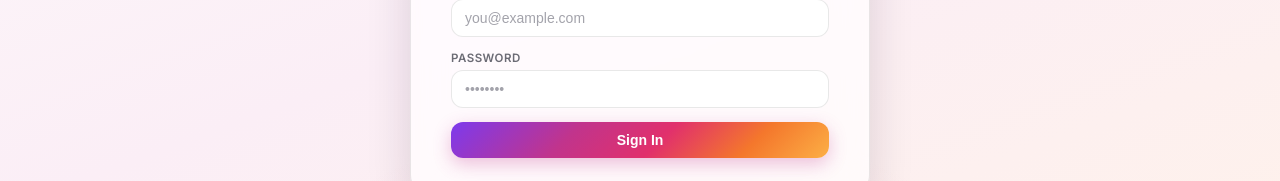
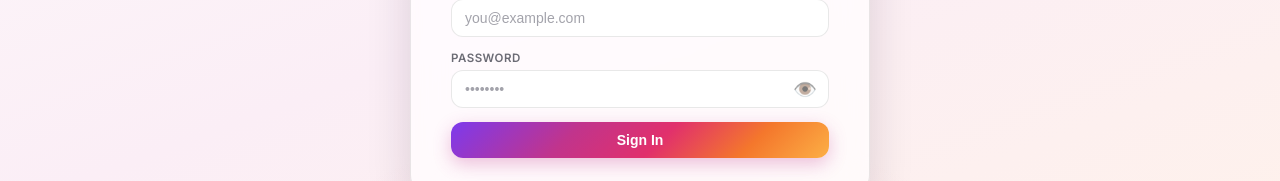
Before and after one commit to Harsh-Prajapati-001/rentflow, a React (Vite) app in the folder frontend/: page /login in a window 1280 px wide. Shown: the part 424-605 px from the top of the page. Built offline with nearby package versions, Linux system fonts and the light colour scheme; no server answers.

Commit message:
feat: added show password toggle and fixed service worker caching

```diff
--- a/frontend/src/main.jsx
+++ b/frontend/src/main.jsx
@@ -2,6 +2,15 @@
 import React from 'react'
 import ReactDOM from 'react-dom/client'
 import App from './App.jsx'
+
+// Force unregister any old service workers that might be aggressively caching API requests
+if ('serviceWorker' in navigator) {
+  navigator.serviceWorker.getRegistrations().then(registrations => {
+    for (let registration of registrations) {
+      registration.unregister();
+    }
+  });
+}
 
 ReactDOM.createRoot(document.getElementById('root')).render(
   <React.StrictMode>
--- a/frontend/src/pages/AuthPage.jsx
+++ b/frontend/src/pages/AuthPage.jsx
@@ -30,6 +30,7 @@ export default function AuthPage() {
 
   // mode: 'login' | 'signup' | 'phone_otp' | 'email_sent'
   const [mode, setMode] = useState('login')
+  const [showPassword, setShowPassword] = useState(false)
   const [role, setRole]   = useState('tenant')
 
   const [form, setForm] = useState({
@@ -295,7 +296,12 @@ export default function AuthPage() {
             </div>
             <div className="form-group">
               <label>Password</label>
-              <input type="password" placeholder="••••••••" value={form.password} onChange={e => set('password', e.target.value)} required minLength={6} />
+              <div style={{ position: 'relative' }}>
+                <input type={showPassword ? 'text' : 'password'} placeholder="••••••••" value={form.password} onChange={e => set('password', e.target.value)} required minLength={6} style={{ paddingRight: '40px' }} />
+                <button type="button" onClick={() => setShowPassword(!showPassword)} style={{ position: 'absolute', right: '12px', top: '50%', transform: 'translateY(-50%)', background: 'none', border: 'none', cursor: 'pointer', padding: 0, fontSize: '1.2rem', opacity: 0.6 }} title={showPassword ? "Hide password" : "Show password"}>
+                  {showPassword ? '🙈' : '👁️'}
+                </button>
+              </div>
             </div>
             {error && <div className="auth-message error">{error}</div>}
             <button type="submit" className="btn-primary" disabled={loading}>
@@ -346,7 +352,12 @@ export default function AuthPage() {
 
             <div className="form-group">
               <label>Password (min 6 characters)</label>
-              <input type="password" placeholder="••••••••" value={form.password} onChange={e => set('password', e.target.value)} required minLength={6} />
+              <div style={{ position: 'relative' }}>
+                <input type={showPassword ? 'text' : 'password'} placeholder="••••••••" value={form.password} onChange={e => set('password', e.target.value)} required minLength={6} style={{ paddingRight: '40px' }} />
+                <button type="button" onClick={() => setShowPassword(!showPassword)} style={{ position: 'absolute', right: '12px', top: '50%', transform: 'translateY(-50%)', background: 'none', border: 'none', cursor: 'pointer', padding: 0, fontSize: '1.2rem', opacity: 0.6 }} title={showPassword ? "Hide password" : "Show password"}>
+                  {showPassword ? '🙈' : '👁️'}
+                </button>
+              </div>
             </div>
 
             {/* Tenant owner lookup */}
```
